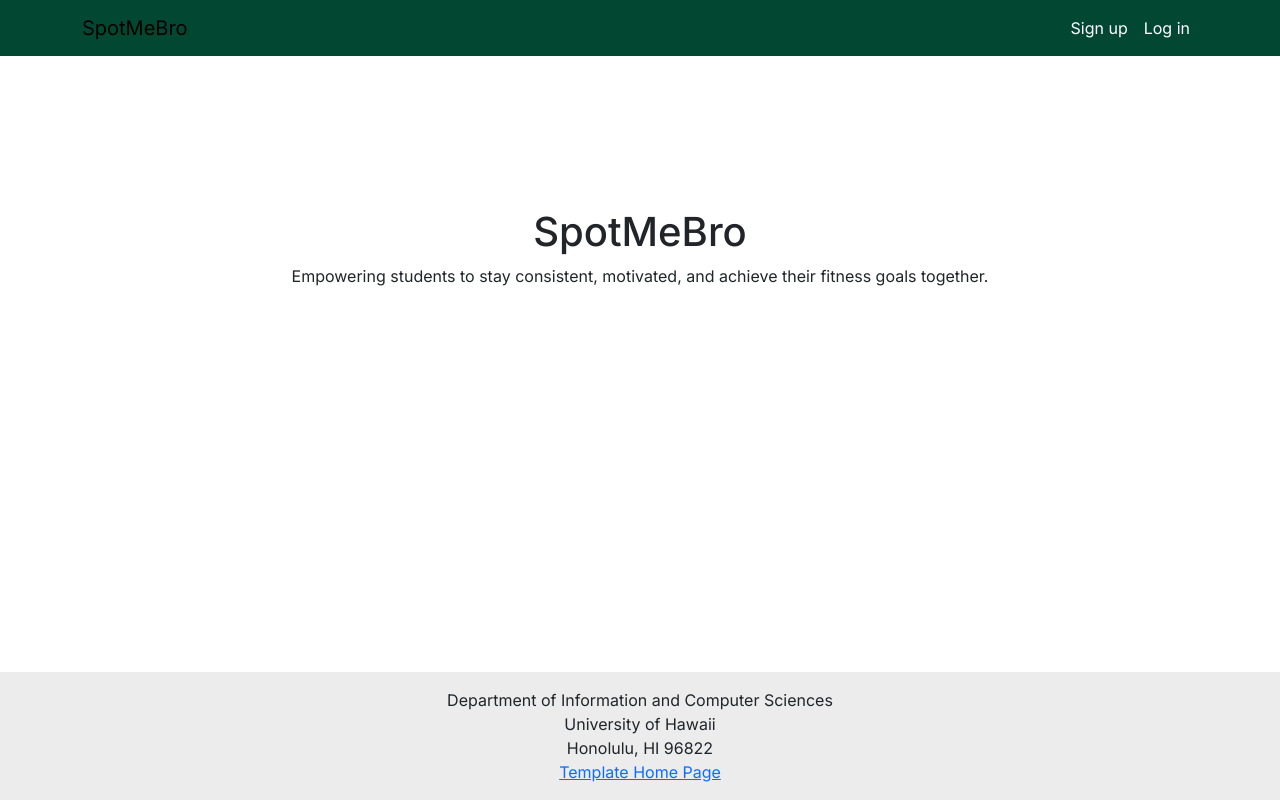
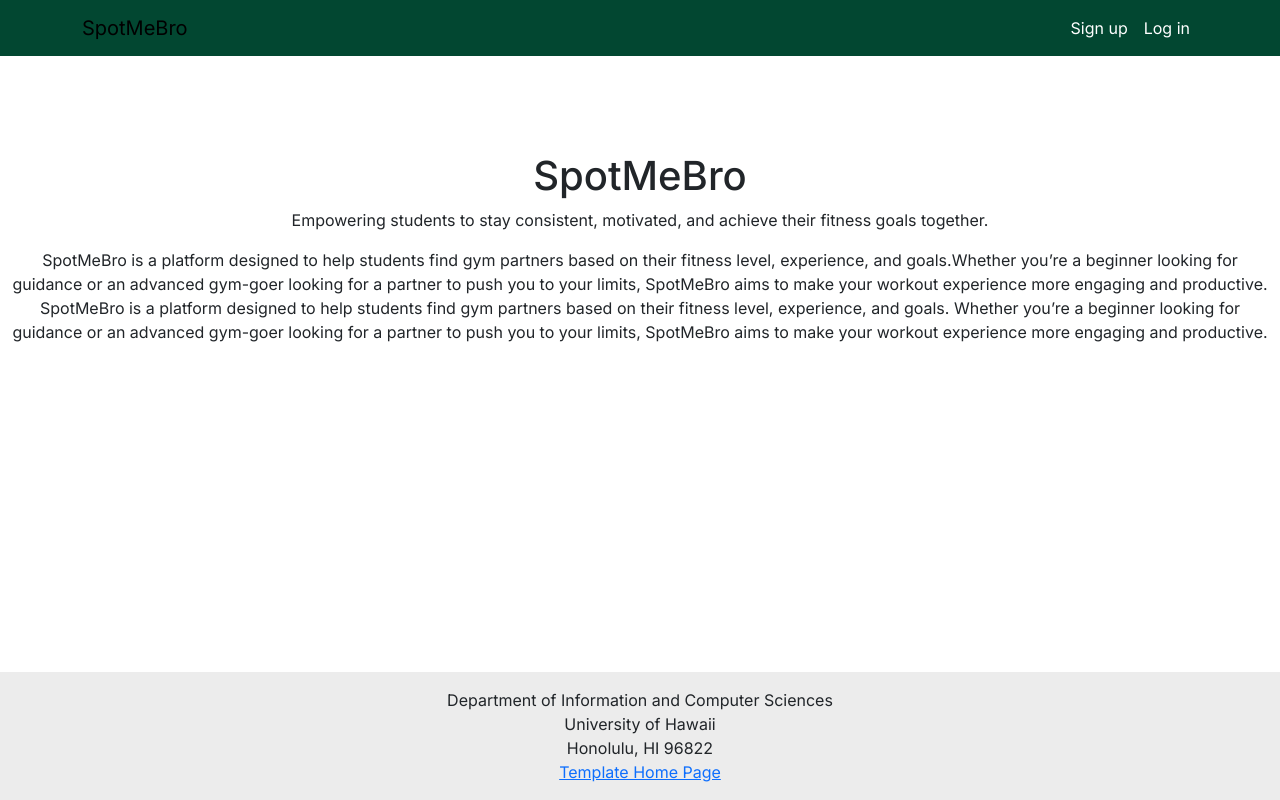
Before and after one commit to spot-me-bro/SpotMeBro-nextjs, a Next.js app: page / in a window 1280 px wide. Built offline with nearby package versions, Linux system fonts and the light colour scheme; no server answers.

Commit message:
Update page.tsx

```diff
--- a/src/app/page.tsx
+++ b/src/app/page.tsx
@@ -14,6 +14,15 @@ const Home = () => (
         <p>
           Empowering students to stay consistent, motivated, and achieve their fitness goals together.
         </p>
+        <p>
+          SpotMeBro is a platform designed to help students find gym partners based on their fitness level,
+          experience, and goals.Whether you’re a beginner looking for guidance or an advanced gym-goer looking
+          for a partner to push you to your limits, SpotMeBro aims to make your workout experience more engaging
+          and productive. SpotMeBro is a platform designed to help students find gym partners based on their fitness
+          level, experience, and goals. Whether you’re a beginner looking for guidance or an advanced gym-goer looking
+          for a partner to push you to your limits, SpotMeBro aims to make your workout experience more engaging
+          and productive.
+        </p>
       </div>
     </Container>
   </main>
```
